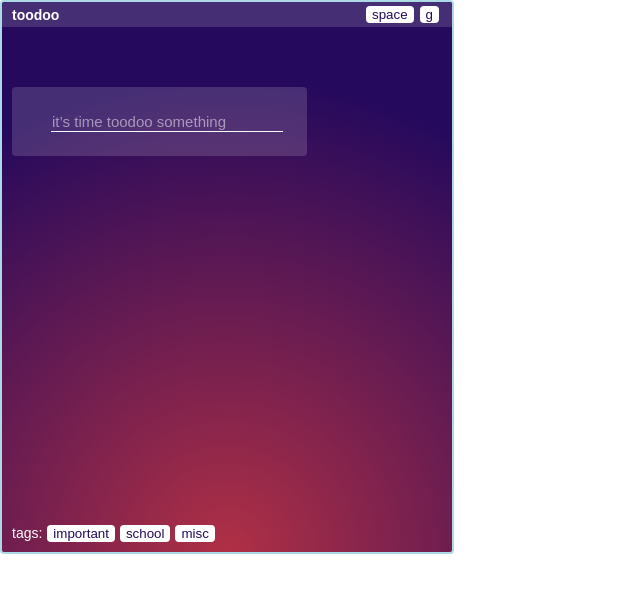
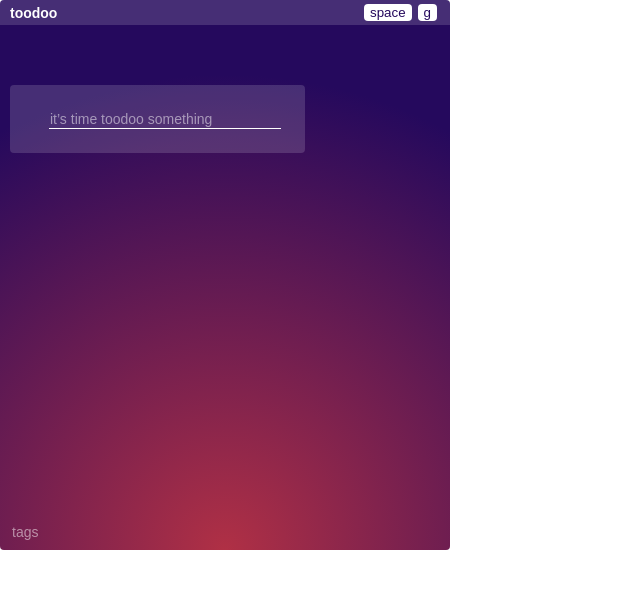
Before and after one commit to piperbacker/toodoo-chrome-ext, a React (Create React App) app: page / in a window 1280 px wide. Shown: the top 592 px of the page, without its empty margins (0-640 px from the left). Built offline with nearby package versions, Linux system fonts and the light colour scheme; a web font is replaced by a local one.

Commit message:
adding tags

```diff
--- a/src/App.css
+++ b/src/App.css
@@ -48,9 +48,8 @@
   width: 450px;
   height: 550px;
   text-align: left;
-  font-size: 14px;
+  font-size: 12px;
   border-radius: var(--border-radius);
-  border: 2px solid lightblue;
   font-family: var(--main-font);
   background: var(--gradient);
   color: var(--main-text-color);
@@ -78,12 +77,17 @@ input {
   background: none;
   font-family: var(--main-font);
   width: 230px;
-  font-size: 15px;
+  font-size: 14px;
   color: var(--main-text-color);
 }
 
 input:focus {
   outline: none;
+}
+
+input::placeholder {
+  color: var(--main-text-color);
+  opacity: 50%;
 }
 
 a {
@@ -214,11 +218,6 @@ section.toodoo input#add-input {
   box-shadow: 0 2px 0px -1px var(--main-text-color);
 }
 
-section.toodoo input#add-input::placeholder {
-  color: var(--main-text-color);
-  opacity: 50%;
-}
-
 section.toodoo li#new-item button#add-btn {
   margin-left: 20px;
 }
@@ -271,6 +270,17 @@ section.toodoo button.delete-btn {
 #tags {
   gap: 5px;
   display: flex;
+}
+
+input#tag-input {
+  width: 60px;
+  box-shadow: 0 2px 0px -1px transparent;
+  transition: all 200ms ease-in;
+}
+
+input#tag-input:hover {
+  box-shadow: 0 2px 0px -1px var(--main-text-color);
+  transition: all 200ms ease-out;
 }
 
 /* --- Custom Checkbox --- */
--- a/src/App.tsx
+++ b/src/App.tsx
@@ -14,6 +14,13 @@ interface ListItem {
   id: string;
   value: string;
   isDone: boolean;
+  tag?: Tag;
+}
+
+interface Tag {
+  id: string;
+  value: string;
+  color: string;
 }
 
 enum Themes {
@@ -23,6 +30,7 @@ enum Themes {
 }
 
 const themes = [Themes.Space, Themes.Spring, Themes.Greenery];
+const tagColors = ["#00A19F", "#A55221", "#628636", "#596700", "#B03045"];
 
 interface AddItemProps {
   onAdd: (value: string) => void;
@@ -38,6 +46,7 @@ interface ListEntryProps {
 }
 
 const initList: ListItem[] = [];
+const initTags: Tag[] = [];
 
 const getItemStyle = (
   isDragging: boolean,
@@ -57,6 +66,8 @@ const reorder = (list: ListItem[], startIndex: number, endIndex: number) => {
 function App() {
   const [theme, setTheme] = useState<Themes>(Themes.Space);
   const [list, setList] = useState<ListItem[]>(initList);
+  const [tags, setTags] = useState<Tag[]>(initTags);
+  const [newTag, setNewTag] = useState<string>("");
 
   useMemo(() => {
     const listData = window.localStorage.getItem("TOODOO_LIST");
@@ -64,6 +75,9 @@ function App() {
 
     const themeData = window.localStorage.getItem("TOODOO_THEME");
     if (themeData !== null) setTheme(JSON.parse(themeData));
+
+    const tagData = window.localStorage.getItem("TOODOO_TAGS");
+    if (tagData !== null) setTags(JSON.parse(tagData));
   }, []);
 
   useMemo(() => {
@@ -73,6 +87,10 @@ function App() {
   useMemo(() => {
     window.localStorage.setItem("TOODOO_THEME", JSON.stringify(theme));
   }, [theme]);
+
+  useMemo(() => {
+    window.localStorage.setItem("TOODOO_TAGS", JSON.stringify(tags));
+  }, [tags]);
 
   function handleItemAdd(input: string) {
     if (input !== "") {
@@ -105,6 +123,13 @@ function App() {
         return item;
       })
     );
+  }
+
+  function handleTagAdd(input: string) {
+    if (input !== "") {
+      const idx = tags.length;
+      setTags([...tags, { id: uuidv4(), value: input, color: tagColors[idx] }]);
+    }
   }
 
   function onDragEnd(result: any, filteredList: ListItem[]) {
@@ -228,10 +253,25 @@ function App() {
 
       <section id="footer">
         <div id="tags">
-          <p>tags:</p>
-          <button>important</button>
-          <button>school</button>
-          <button>misc</button>
+          <input
+            id="tag-input"
+            type="text"
+            value={newTag}
+            onChange={(e) => setNewTag(e.target.value)}
+            placeholder="tags"
+            autoComplete="off"
+            onKeyUp={(e) => {
+              if (e.key === "Enter") {
+                handleTagAdd(newTag);
+                setNewTag("");
+              }
+            }}
+          />
+          {tags.map((tag) => (
+            <button key={tag.id} style={{ background: tag.color }}>
+              {tag.value}
+            </button>
+          ))}
         </div>
       </section>
     </div>
```
